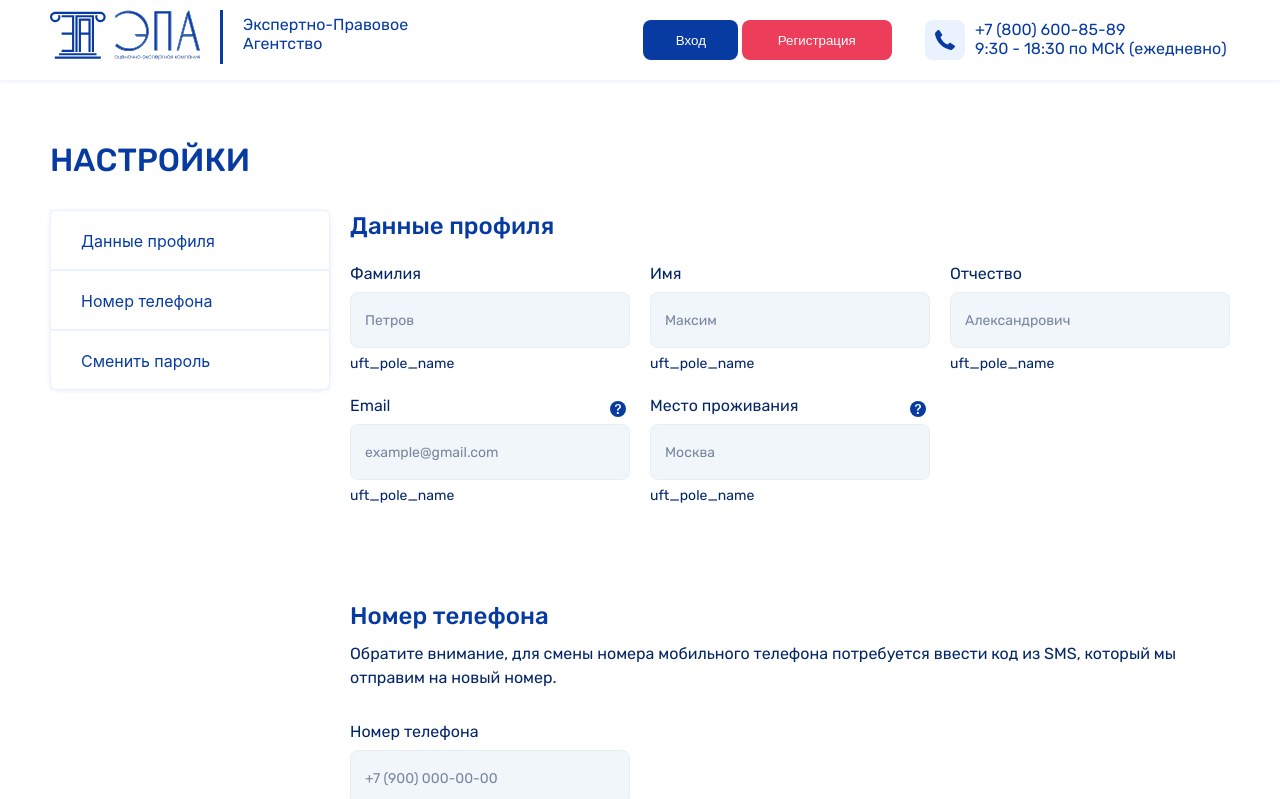
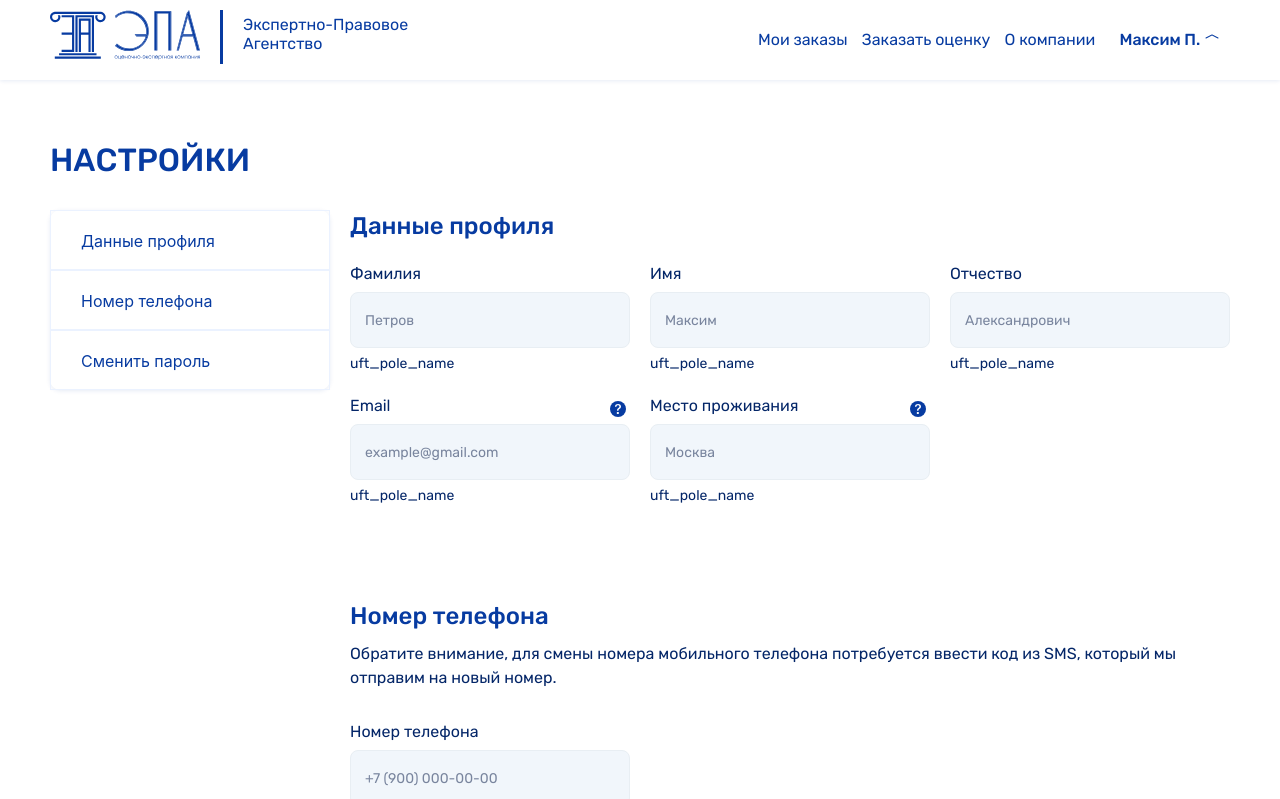
Before and after one commit to sardorkhayitmuradov/Expert-Legal-Agency, a React (Create React App) app: page /setting in a window 1280 px wide. Shown: the top 799 px of the page. Built offline with nearby package versions, Linux system fonts and the light colour scheme.

Commit message:
header fixed

```diff
--- a/src/Pages/setting/Setting.jsx
+++ b/src/Pages/setting/Setting.jsx
@@ -1,5 +1,5 @@
 import React from 'react';
-import MainHeader from '../../components/mainHeader/MainHeader';
+import ProfileHeader from '../../components/ProfileHeader/ProfileHeader';
 import Footer from '../../components/Footer/Footer'
 import Input from '../../components/Input/Input';
 import './Setting.css';
@@ -8,7 +8,7 @@ const Setting = () => {
   return (
     <>
       <header className='header'>
-        <MainHeader />
+        <ProfileHeader />
       </header>
       <main className='main'>
         <section className='setting-profile'>
```
